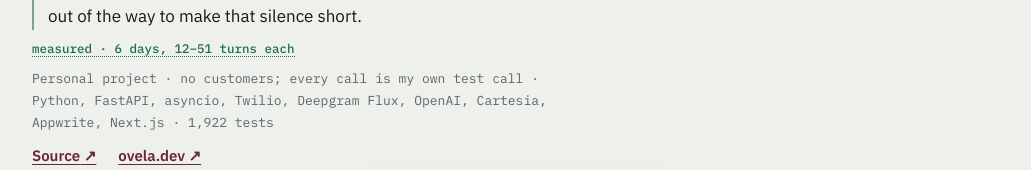
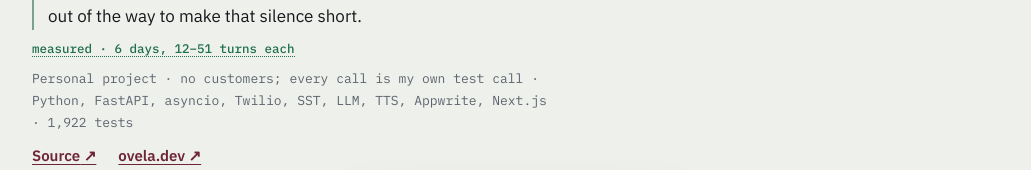
Before and after one commit to My-CMDhub/dhruvpatel.net, a Next.js app: page /work/ovela in a window 1280 px wide. Shown: the part 514-684 px from the top of the page, without its empty margins (124-1155 px from the left). Built offline with nearby package versions, Linux system fonts and the light colour scheme.

Commit message:
Update project metadata stack

```diff
--- a/app/work/ovela/page.mdx
+++ b/app/work/ovela/page.mdx
@@ -7,7 +7,7 @@
   title="Ovela"
   result="A voice receptionist on a real phone line. In the two calls below it answers in 0.9–1.2 s, tool turns included, and it's built around the parts of a call that usually go wrong."
   label={{ status: 'measured', note: '6 days, 12–51 turns each', href: '#src-readme' }}
-  meta="Personal project · no customers; every call is my own test call · Python, FastAPI, asyncio, Twilio, Deepgram Flux, OpenAI, Cartesia, Appwrite, Next.js · 1,922 tests"
+  meta="Personal project · no customers; every call is my own test call · Python, FastAPI, asyncio, Twilio, SST, LLM, TTS, Appwrite, Next.js · 1,922 tests"
   links={[{ text: 'Source', href: repo.ovela }, { text: 'ovela.dev', href: 'https://ovela.dev' }]}
 />
 
--- a/data/figures.ts
+++ b/data/figures.ts
@@ -61,7 +61,7 @@
     group: 'project',
     name: 'Ovela',
     kind: 'a voice receptionist on a real phone line',
-    stack: ['Python', 'FastAPI', 'asyncio', 'Twilio', 'Deepgram', 'Cartesia'],
+    stack: ['Python', 'FastAPI', 'asyncio', 'Twilio', 'STT', 'TTS'],
     what: 'The first reply of a call',
     from: '3.7 s',
     to: '0.9 s',
--- a/data/personas.ts
+++ b/data/personas.ts
@@ -25,7 +25,7 @@
     founder: 'It answers a live phone number in about a second. The two things making it slow were the ones nobody puts in a demo: the first model call on a phone call is cold, and a lookup that can’t say who’s calling is a wasted round trip. Both are fixed here, and what still isn’t is at the bottom of the page in the same size type.',
     engineer: 'The first request goes out while the greeting is still playing, so the cold start hides inside audio the caller is already hearing. The agent asks who’s calling before it looks anything up — twelve of fifteen replayed calls had been spending a lookup to learn nothing. Answer times below are measured from the recording, so they include the recogniser’s end-of-turn pause; inside the agent they’re about half a second faster, and both numbers are on the page.',
     pm: 'What makes a caller trust a voice agent isn’t accuracy, it’s how long it waits before speaking. I got that from 3.7 s down to 0.9 s without making anything run faster: the slow part now happens while the greeting is still playing, so the caller never sits through it. The trade I took is that it still asks who’s calling before it can help, because guessing from the phone number was sometimes pulling up the wrong guest.',
-    recruiter: 'Voice AI on a live phone line, built solo. Python, FastAPI, asyncio, Twilio, Deepgram Flux, OpenAI, Cartesia, Appwrite. First reply 3.7 s → 0.9 s, measured from two recordings you can play on this page. 1,922 tests.',
+    recruiter: 'Voice AI on a live phone line, built solo. Python, FastAPI, asyncio, Twilio, SST, LLM, TTS, Appwrite. First reply 3.7 s → 0.9 s, measured from two recordings you can play on this page. 1,922 tests.',
   },
   'agent-os': {
     look: 'A program that lets an AI press buttons on a Mac. The work isn’t teaching it what to press. It’s making sure the panel you’d use to stop it keeps working, and keeps saying no.',
```
